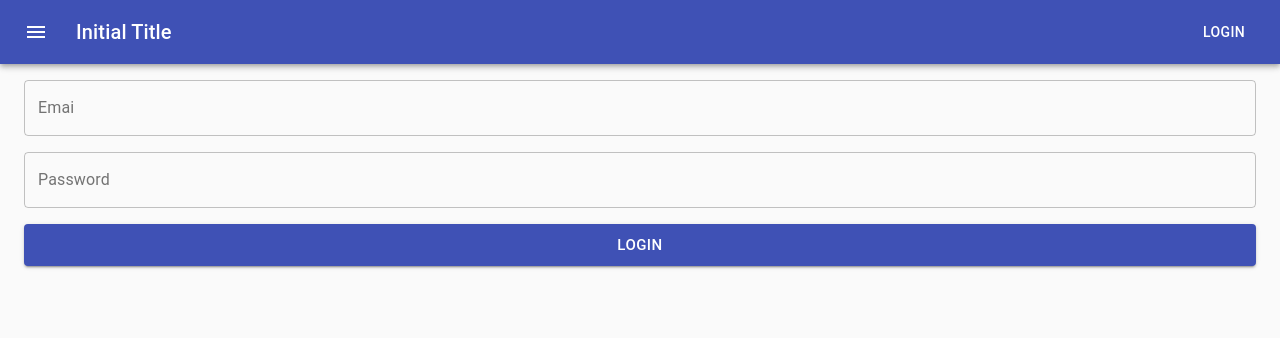
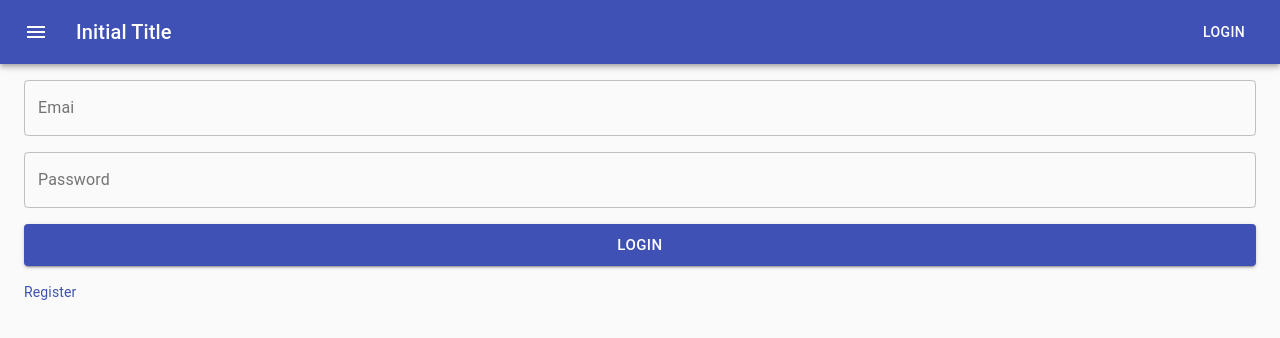
Before and after one commit to fedorovsky/parralel-topics, a React (Create React App) app: page /login in a window 1280 px wide. Shown: the top 338 px of the page. Built offline with nearby package versions, Linux system fonts and the light colour scheme.

Commit message:
add register link

```diff
--- a/src/routes/Login.tsx
+++ b/src/routes/Login.tsx
@@ -4,6 +4,8 @@ import { createStyles, makeStyles, Theme } from '@material-ui/core/styles';
 import Button from '@material-ui/core/Button';
 import TextField from '@material-ui/core/TextField';
 import { Alert } from '@material-ui/lab';
+import Link from '@material-ui/core/Link';
+import { NavLink } from 'react-router-dom';
 import { RootState } from 'redux/reducer';
 import { login, getError } from 'modules/auth';
 
@@ -64,6 +66,9 @@ const Login: React.FC<PropsFromRedux> = ({ login, error }) => {
           Login
         </Button>
       </form>
+      <Link component={NavLink} to="/register" exact>
+        Register
+      </Link>
     </div>
   );
 };
```
